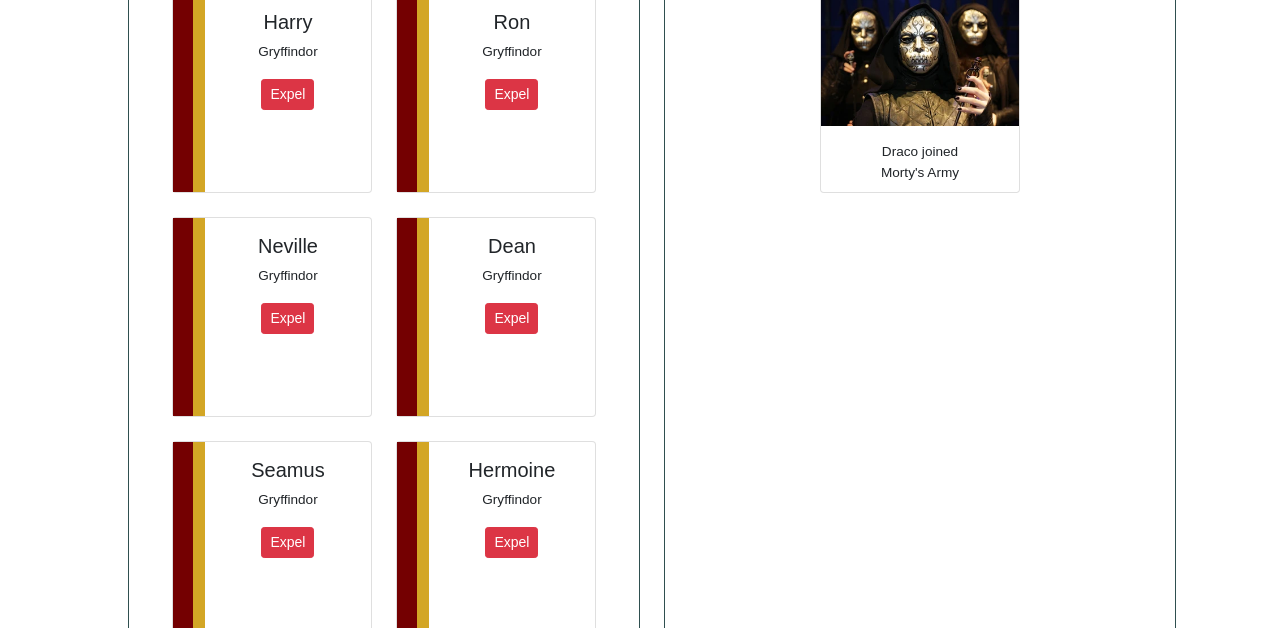
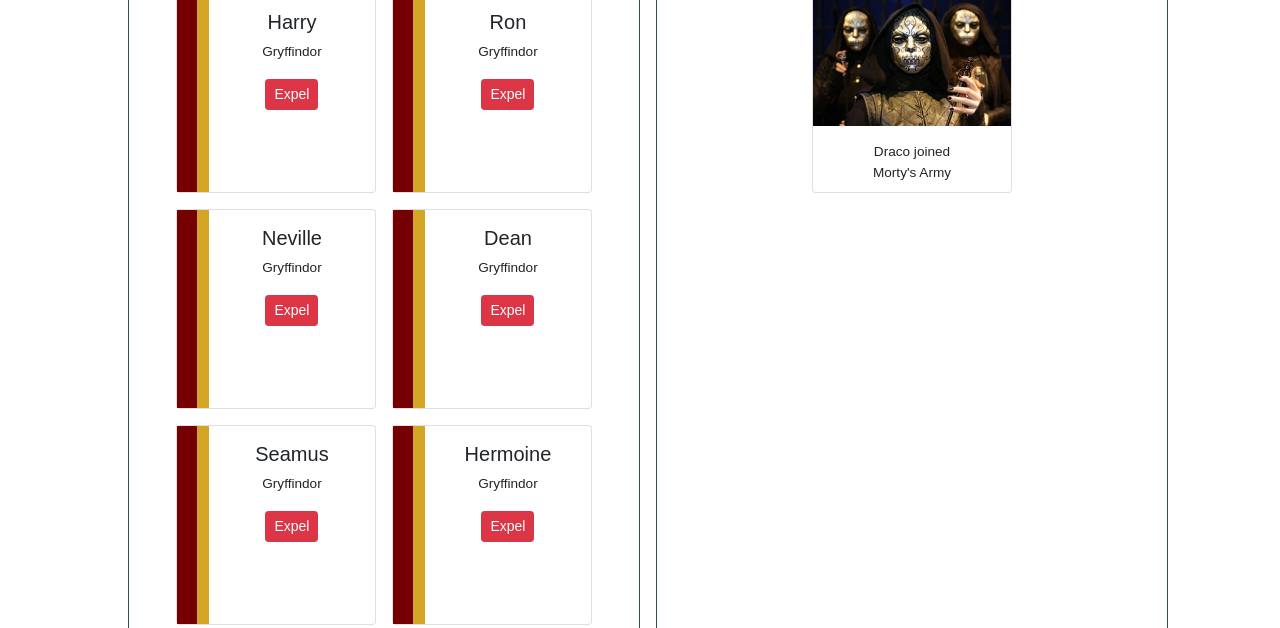
Before and after one commit to SteveCButler/INDIVIDUAL-PROJECT-sorting-hat, a plain HTML site: page index.html in a window 1280 px wide. Shown: the part 472-1100 px from the top of the page. Drawn offline with nearby package versions, Linux system fonts and the light colour scheme.

Commit message:
change gap-4 to gap-3

```diff
--- a/index.html
+++ b/index.html
@@ -18,19 +18,19 @@
   <body>
     <div id="mainContent">
       <header id="headerContent"></header>
-      <div id="displayContainer" class="d-flex flex-row gap-4">
+      <div id="displayContainer" class="d-flex flex-row gap-3">
         <div id="newStudentDiv">
           <h2>New Students</h2>
           <div
             id="firstYearsContainer"
-            class="d-flex flex-row justify-content-center flex-wrap gap-4"
+            class="d-flex flex-row justify-content-center flex-wrap gap-3"
           ></div>
         </div>
         <div id="expelledStudentDiv">
           <h2>Morty's Army</h2>
           <div
             id="mortysArmyContainer"
-            class="d-flex flex-row justify-content-center flex-wrap gap-4"
+            class="d-flex flex-row justify-content-center flex-wrap gap-3"
           ></div>
         </div>
       </div>
```
